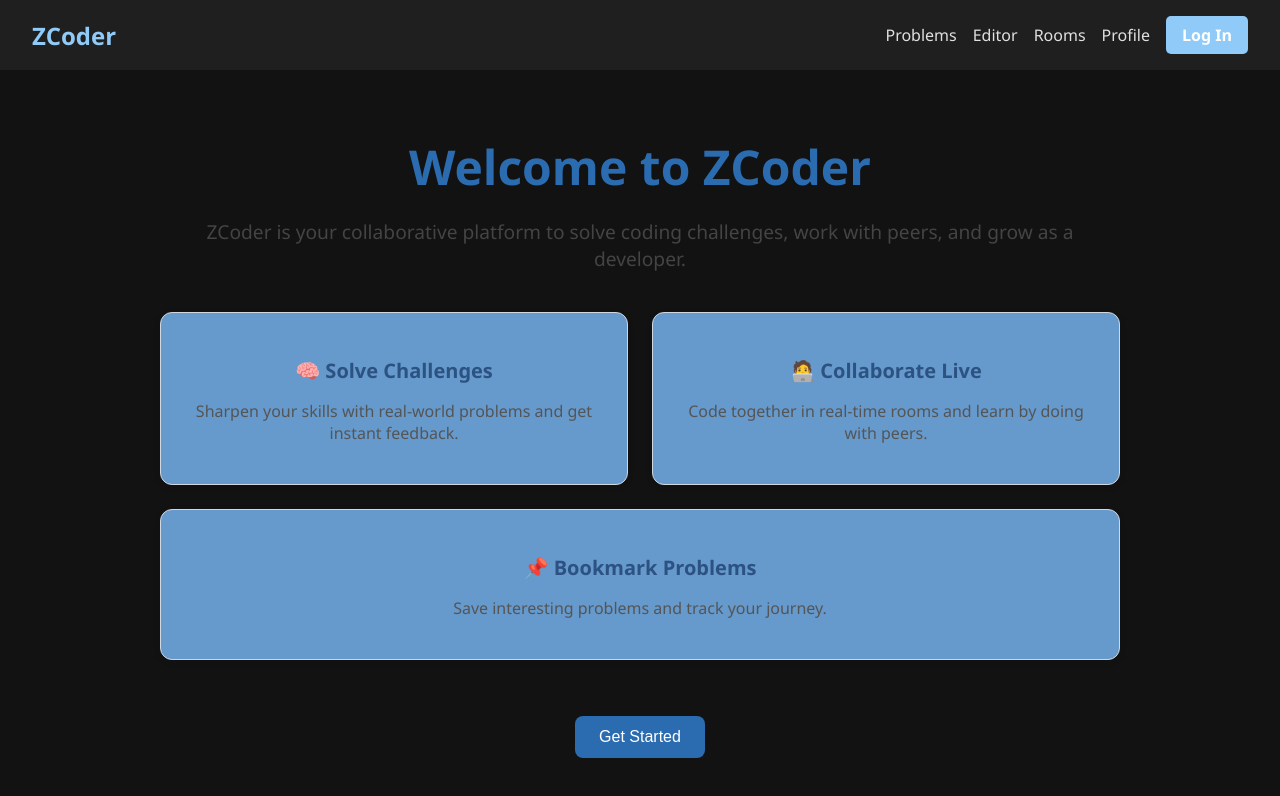
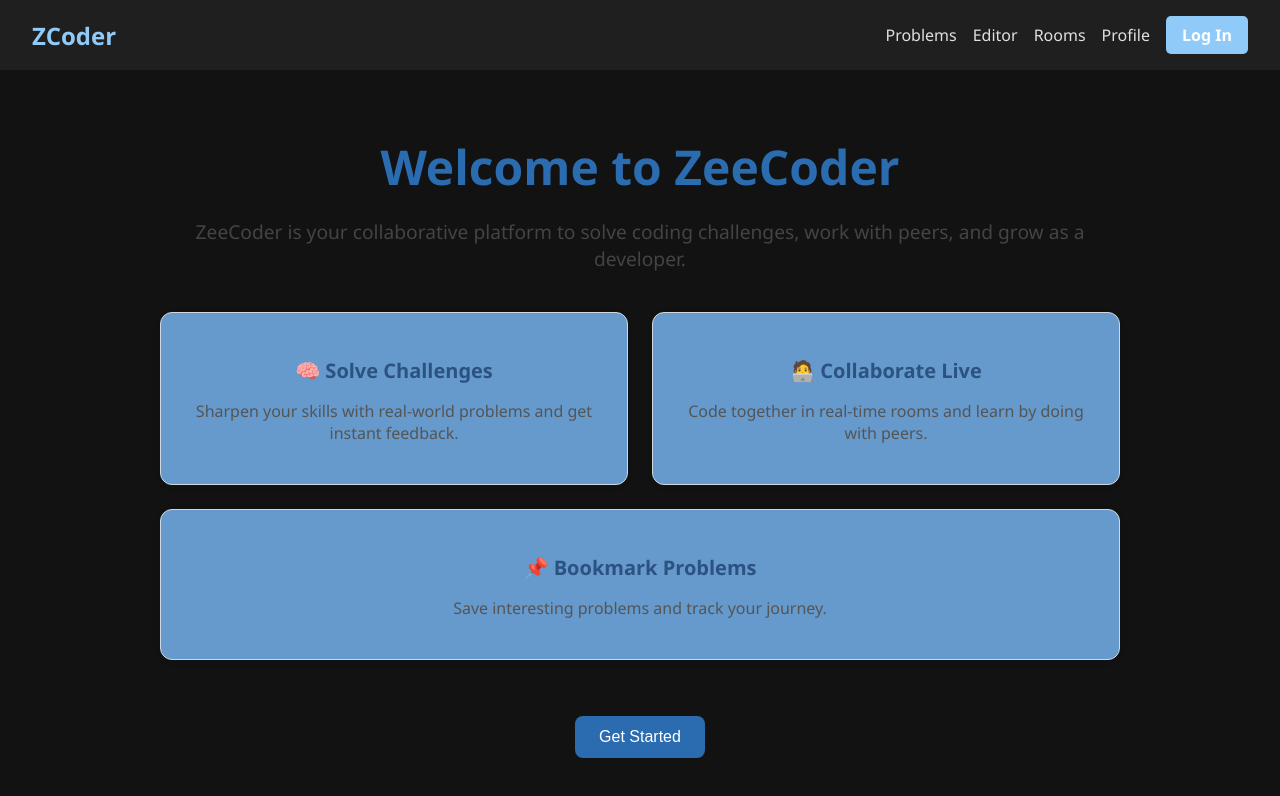
Before and after one commit to taran6037/ZeeCoder, a React (Create React App) app in the folder frontend/: page / in a window 1280 px wide. Shown: the top 796 px of the page. Built offline with nearby package versions, Linux system fonts and the light colour scheme.

Commit message:
Update Home.jsx

```diff
--- a/frontend/src/pages/Home.jsx
+++ b/frontend/src/pages/Home.jsx
@@ -6,9 +6,9 @@ const Home = () => {
   const { user } = useAuth();
   return (
     <div style={styles.container}>
-      <h1 style={styles.title}>Welcome to ZCoder</h1>
+      <h1 style={styles.title}>Welcome to ZeeCoder</h1>
       <p style={styles.subtitle}>
-        ZCoder is your collaborative platform to solve coding challenges, work with peers, and grow as a developer.
+        ZeeCoder is your collaborative platform to solve coding challenges, work with peers, and grow as a developer.
       </p>
 
       <div style={styles.featuresContainer}>
```
